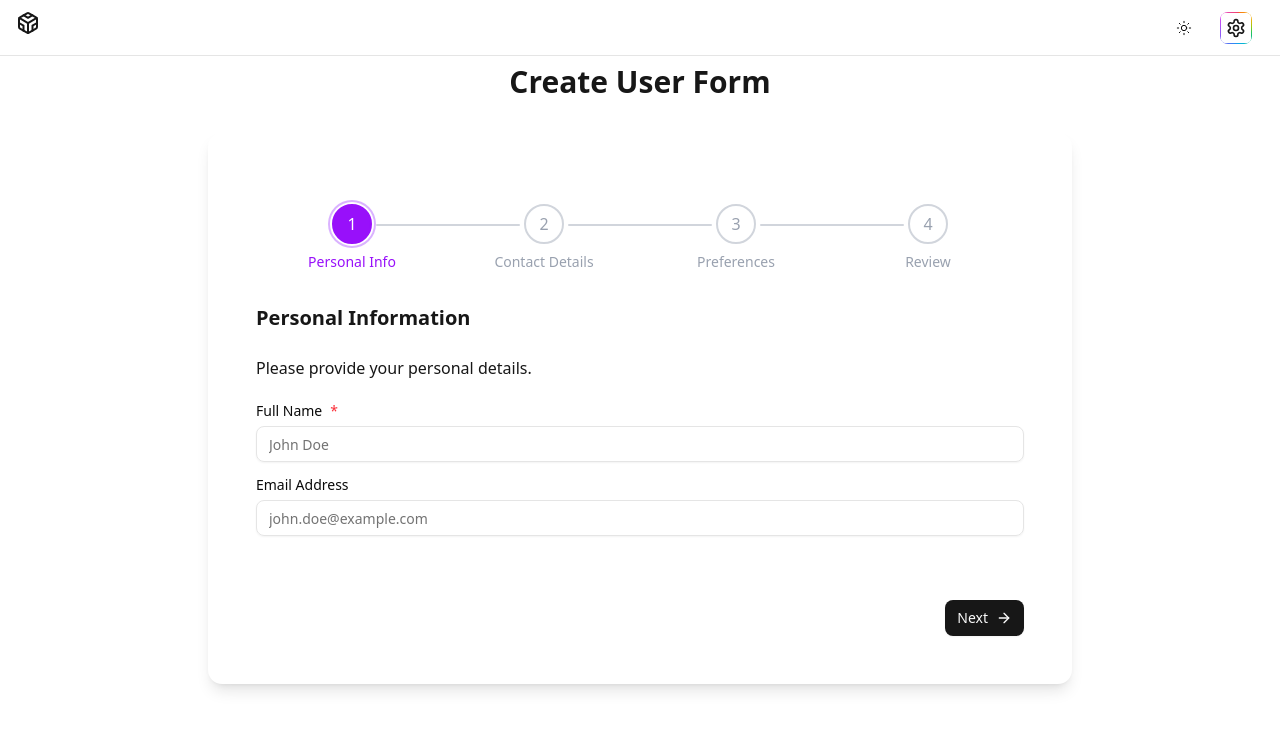
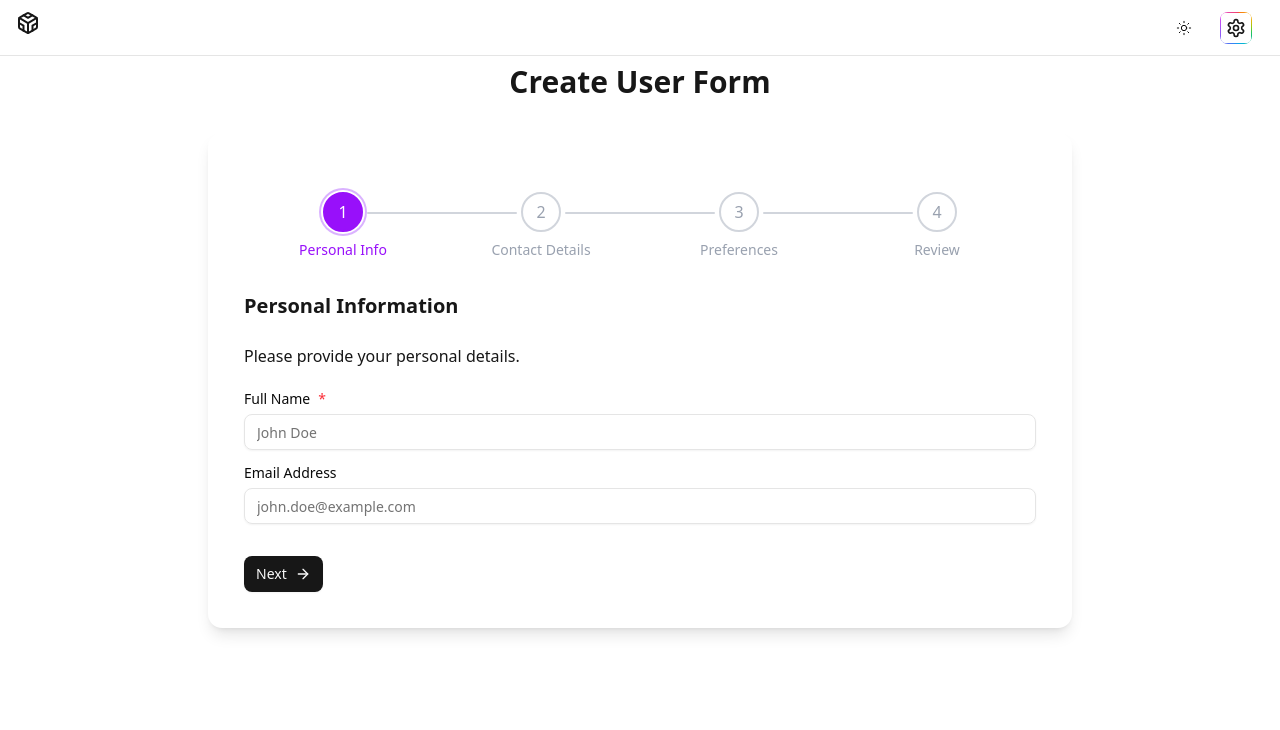
Before and after one commit to sagorpal94/fe_mock_test, a React (Vite) app: page / in a window 1280 px wide. Shown: the top 730 px of the page. Built offline with nearby package versions, Linux system fonts and the light colour scheme.

Commit message:
design issue fix

```diff
--- a/src/components/multi-step-form.tsx
+++ b/src/components/multi-step-form.tsx
@@ -122,7 +122,7 @@ const MultiStepForm = () => {
     return (
         <>
             <Card className="shadow-lg border-0 pb-0">
-                <CardContent className="p-6">
+                <CardContent className="p-3">
                     <div className="mx-auto p-6">
                         <div className="mb-8">
                             <div className="flex flex-col gap-10 sm:gap-0 sm:flex-row justify-between items-center">
@@ -190,14 +190,13 @@ const MultiStepForm = () => {
                                             animate={{opacity: 1, x: 0}}
                                             exit={{opacity: 0, x: -20}}
                                             transition={{duration: 0.2}}
-
-                                            className="mt-8 flex justify-between w-full gap-5"
+                                            className="flex flex-col flex-col-reverse sm:flex-row justify-between w-full gap-5"
                                         >
                                             <Button
                                                 type="button"
                                                 onClick={() => setCurrentStep(prev => prev - 1)}
                                                 className={`px-4 py-2 cursor-pointer  rounded-md ${
-                                                    currentStep === 0 ? 'invisible' : ''
+                                                    currentStep === 0 ? 'hidden' : ''
                                                 }`}
                                             >
                                                 <ArrowLeft className="w-5 h-5"/>
@@ -208,7 +207,7 @@ const MultiStepForm = () => {
                                                 type="button"
                                                 onClick={handleReset}
                                                 className={`px-4 py-2 cursor-pointer rounded-md ${
-                                                    currentStep === 0 ? 'invisible' : ''
+                                                    currentStep === 0 ? 'hidden' : ''
                                                 }`}
                                             >
                                                 Reset Form
@@ -219,7 +218,7 @@ const MultiStepForm = () => {
                                                 className="px-4 py-2 cursor-pointer rounded-md"
                                             >
                                                 {currentStep === steps.length - 1 ? 'Submit' : 'Next'}
-                                                <ArrowRight className="w-5 h-5" />
+                                                <ArrowRight className="w-5 h-5"/>
                                             </Button>
                                         </motion.div>
                                     </AnimatePresence>
```
